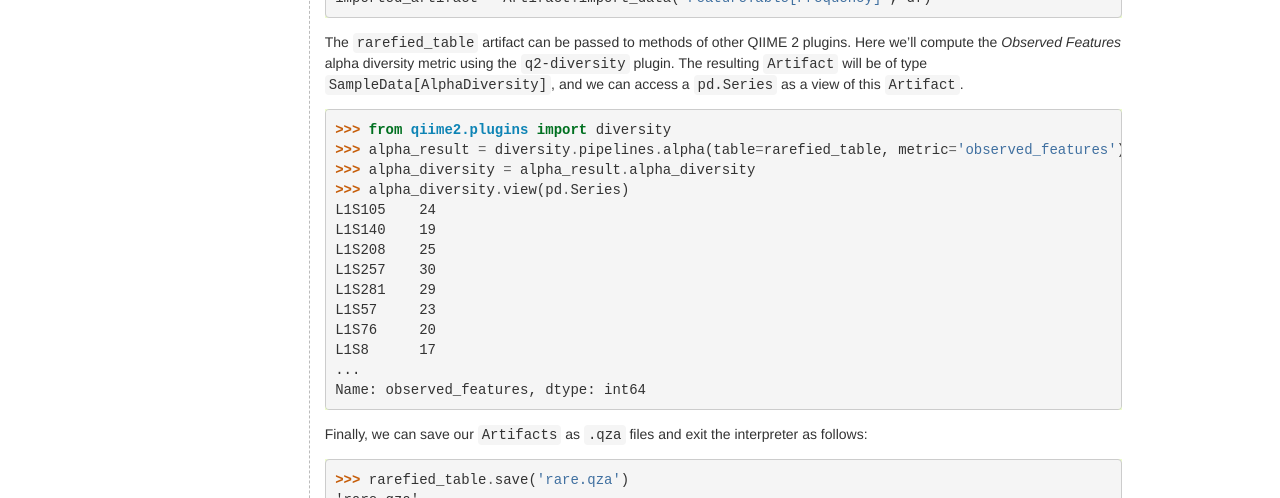
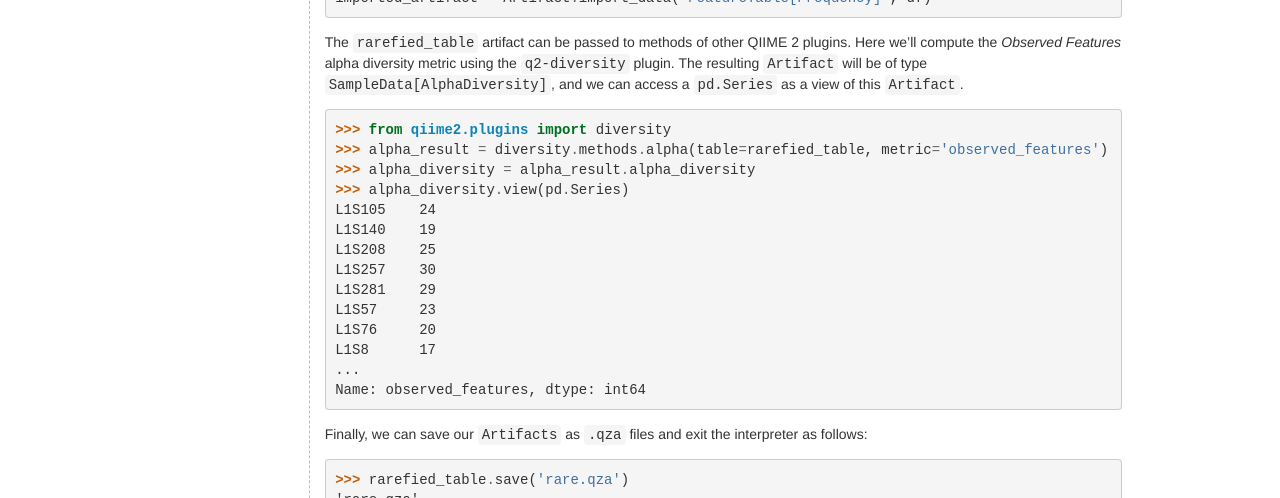
Before and after one commit to qiime2/docs, a Sphinx documentation site: the page built from source/interfaces/artifact-api.rst, in a window 1280 px wide. Shown: the part 1329-1827 px from the top of the page. Built offline with Sphinx 7.4.7, drawn with Linux system fonts in a browser that asks for light colours; pages that are not in the unit, such as notebooks, are missing from menus; the version number could not be read and is left out.

Commit message:
Revert "diversity.methods -> diversity.pipelines.alpha"
This reverts commit 8a419de988ebc42e99fc4ac838073cf613731618.

```diff
--- a/source/interfaces/artifact-api.rst
+++ b/source/interfaces/artifact-api.rst
@@ -56,7 +56,7 @@ The ``rarefied_table`` artifact can be passed to methods of other QIIME 2 plugin
 .. code-block:: python
 
    >>> from qiime2.plugins import diversity
-   >>> alpha_result = diversity.pipelines.alpha(table=rarefied_table, metric='observed_features')
+   >>> alpha_result = diversity.methods.alpha(table=rarefied_table, metric='observed_features')
    >>> alpha_diversity = alpha_result.alpha_diversity
    >>> alpha_diversity.view(pd.Series)
    L1S105    24
```
